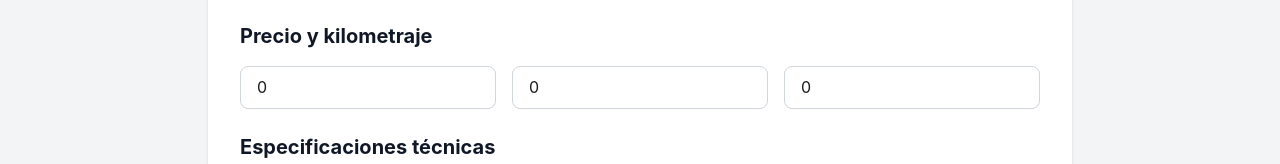
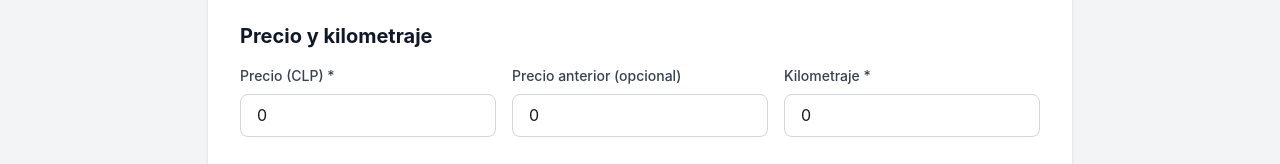
Before and after one commit to juangmelladojara-svg/collins-motors, a Next.js app: page /admin/vehiculos/nuevo in a window 1280 px wide. Shown: the part 339-503 px from the top of the page. Built offline with nearby package versions, Linux system fonts and the light colour scheme; no server answers.

Commit message:
Improve form labels clarity for price and mileage fields

```diff
--- a/src/app/admin/vehiculos/nuevo/page.tsx
+++ b/src/app/admin/vehiculos/nuevo/page.tsx
@@ -180,32 +180,41 @@ export default function NuevoVehiculoPage() {
           <div>
             <h2 className="text-xl font-bold text-gray-900 mb-4">Precio y kilometraje</h2>
             <div className="grid grid-cols-1 md:grid-cols-3 gap-4">
+              <div>
+                <label className="block text-sm font-medium text-gray-700 mb-2">Precio (CLP) *</label>
                 <input
                   type="number"
                   name="precio"
-                placeholder="Precio (CLP)"
+                  placeholder="Ej: 15000000"
                   value={form.precio}
                   onChange={handleInputChange}
                   required
-                className="px-4 py-2 border border-gray-300 rounded-lg focus:ring-2 focus:ring-blue-500 outline-none"
+                  className="w-full px-4 py-2 border border-gray-300 rounded-lg focus:ring-2 focus:ring-blue-500 outline-none"
                 />
+              </div>
+              <div>
+                <label className="block text-sm font-medium text-gray-700 mb-2">Precio anterior (opcional)</label>
                 <input
                   type="number"
                   name="precio_anterior"
-                placeholder="Precio anterior (opcional)"
+                  placeholder="Ej: 16500000"
                   value={form.precio_anterior}
                   onChange={handleInputChange}
-                className="px-4 py-2 border border-gray-300 rounded-lg focus:ring-2 focus:ring-blue-500 outline-none"
+                  className="w-full px-4 py-2 border border-gray-300 rounded-lg focus:ring-2 focus:ring-blue-500 outline-none"
                 />
+              </div>
+              <div>
+                <label className="block text-sm font-medium text-gray-700 mb-2">Kilometraje *</label>
                 <input
                   type="number"
                   name="kilometraje"
-                placeholder="Kilometraje"
+                  placeholder="Ej: 45000"
                   value={form.kilometraje}
                   onChange={handleInputChange}
                   required
-                className="px-4 py-2 border border-gray-300 rounded-lg focus:ring-2 focus:ring-blue-500 outline-none"
+                  className="w-full px-4 py-2 border border-gray-300 rounded-lg focus:ring-2 focus:ring-blue-500 outline-none"
                 />
+              </div>
             </div>
           </div>
 
```
Lines whose indentation alone changed are shown as unchanged.
